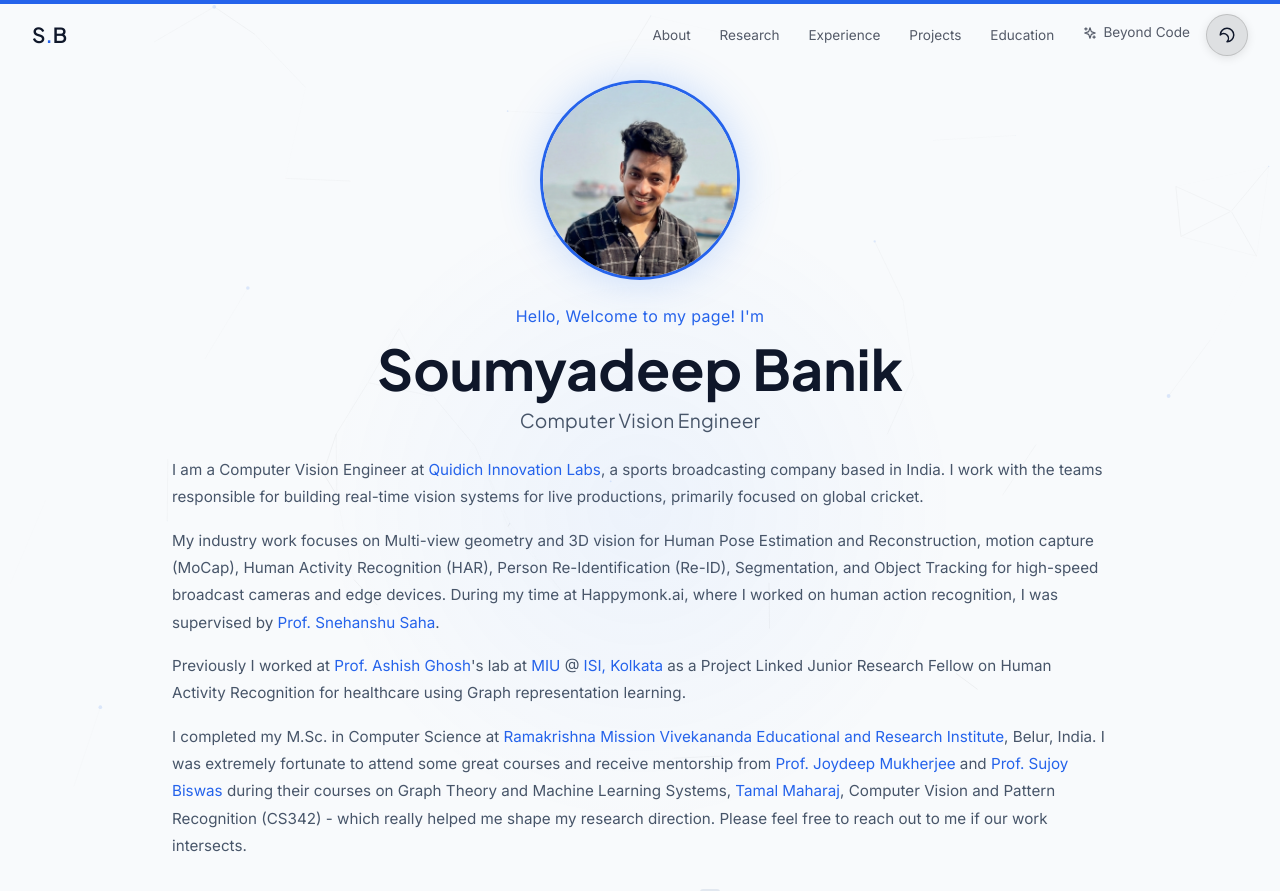
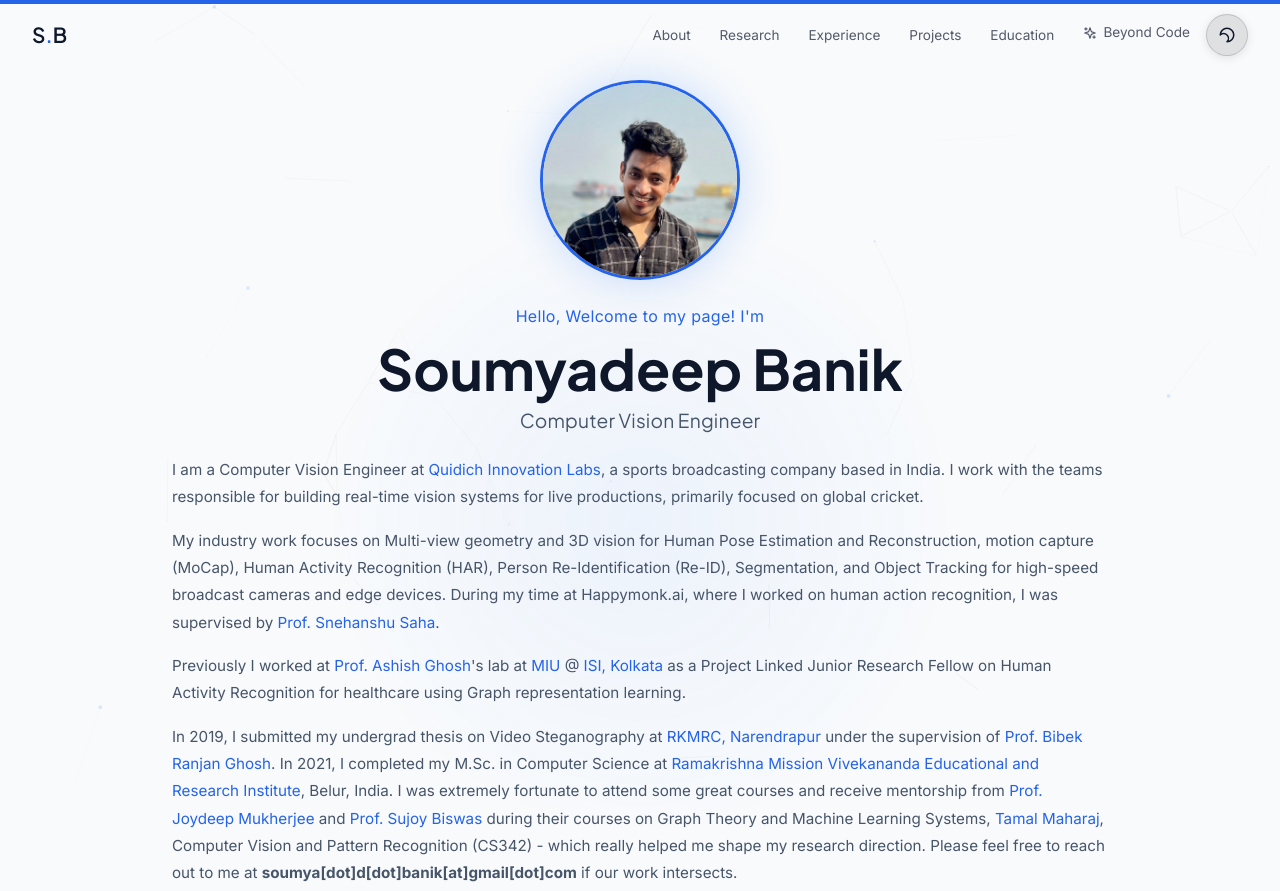
Before and after one commit to soumyadbanik/soumyadbanik.github.io, a React (Vite) app: page /#/ in a window 1280 px wide. Shown: the top 891 px of the page. Built offline with nearby package versions, Linux system fonts and the light colour scheme.

Commit message:
updated hero

```diff
--- a/src/components/Hero.jsx
+++ b/src/components/Hero.jsx
@@ -162,10 +162,11 @@ const Hero = () => {
                             Previously I worked at <ExternalLink href="https://www.isical.ac.in/~ash/">Prof. Ashish Ghosh</ExternalLink>'s lab at <ExternalLink href="https://www2.isical.ac.in/~miu/">MIU</ExternalLink> @ <ExternalLink href="https://www.isical.ac.in/">ISI, Kolkata</ExternalLink> as a Project Linked Junior Research Fellow on Human Activity Recognition for healthcare using Graph representation learning.
                         </p>
                         <p style={{ fontSize: '0.95rem' }}>
-                            I completed my M.Sc. in Computer Science at{' '}
+                            In 2019, I submitted my undergrad thesis on Video Steganography at <ExternalLink href="https://rkmrc.in/pg-departments/computer-science-2/">RKMRC, Narendrapur</ExternalLink>{' '}under the supervision of <ExternalLink href="https://scholar.google.com/citations?user=LlEHeMgAAAAJ&hl=en">Prof. Bibek Ranjan Ghosh</ExternalLink>{''}.
+                            In 2021, I completed my M.Sc. in Computer Science at{' '}
                             <ExternalLink href="https://rkmvu.ac.in/">Ramakrishna Mission Vivekananda Educational and Research Institute</ExternalLink>, Belur, India.
                             I was extremely fortunate to attend some great courses and receive mentorship from <ExternalLink href="https://scholar.google.com/citations?user=rOiTTvMAAAAJ&hl=en">Prof. Joydeep Mukherjee</ExternalLink> and <ExternalLink href="https://scholar.google.com/citations?hl=en&user=mVAg1nwAAAAJ">Prof. Sujoy Biswas</ExternalLink>{' '}
-                            during their courses on Graph Theory and Machine Learning Systems, <ExternalLink href="http://cs.rkmvu.ac.in/~tamal/">Tamal Maharaj</ExternalLink>, Computer Vision and Pattern Recognition (CS342) - which really helped me shape my research direction. Please feel free to reach out to me if our work intersects.
+                            during their courses on Graph Theory and Machine Learning Systems, <ExternalLink href="http://cs.rkmvu.ac.in/~tamal/">Tamal Maharaj</ExternalLink>, Computer Vision and Pattern Recognition (CS342) - which really helped me shape my research direction. Please feel free to reach out to me at <span style={{fontWeight: 'bold'}}>soumya[dot]d[dot]banik[at]gmail[dot]com</span> if our work intersects.
                         </p>
                     </motion.div>
 
```
